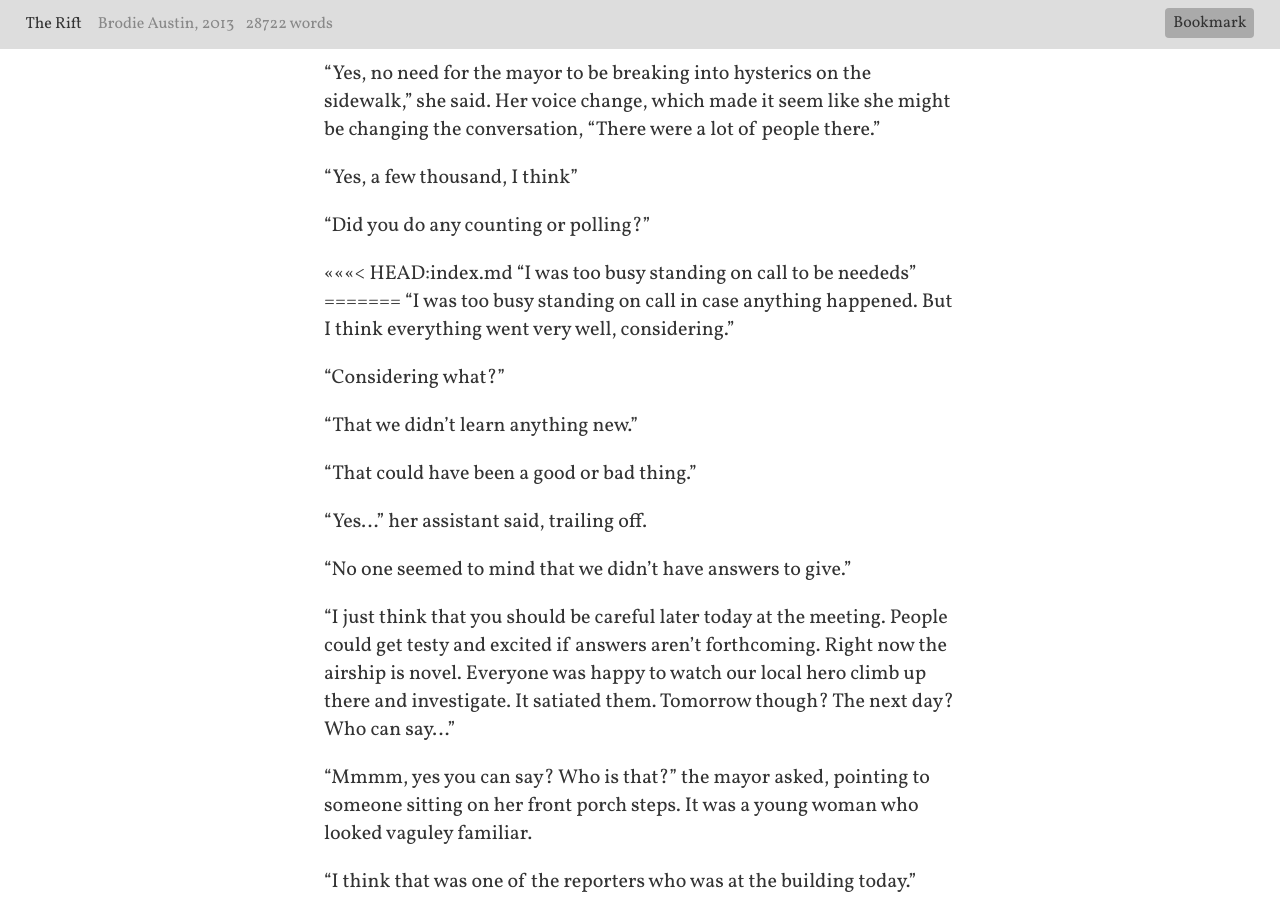
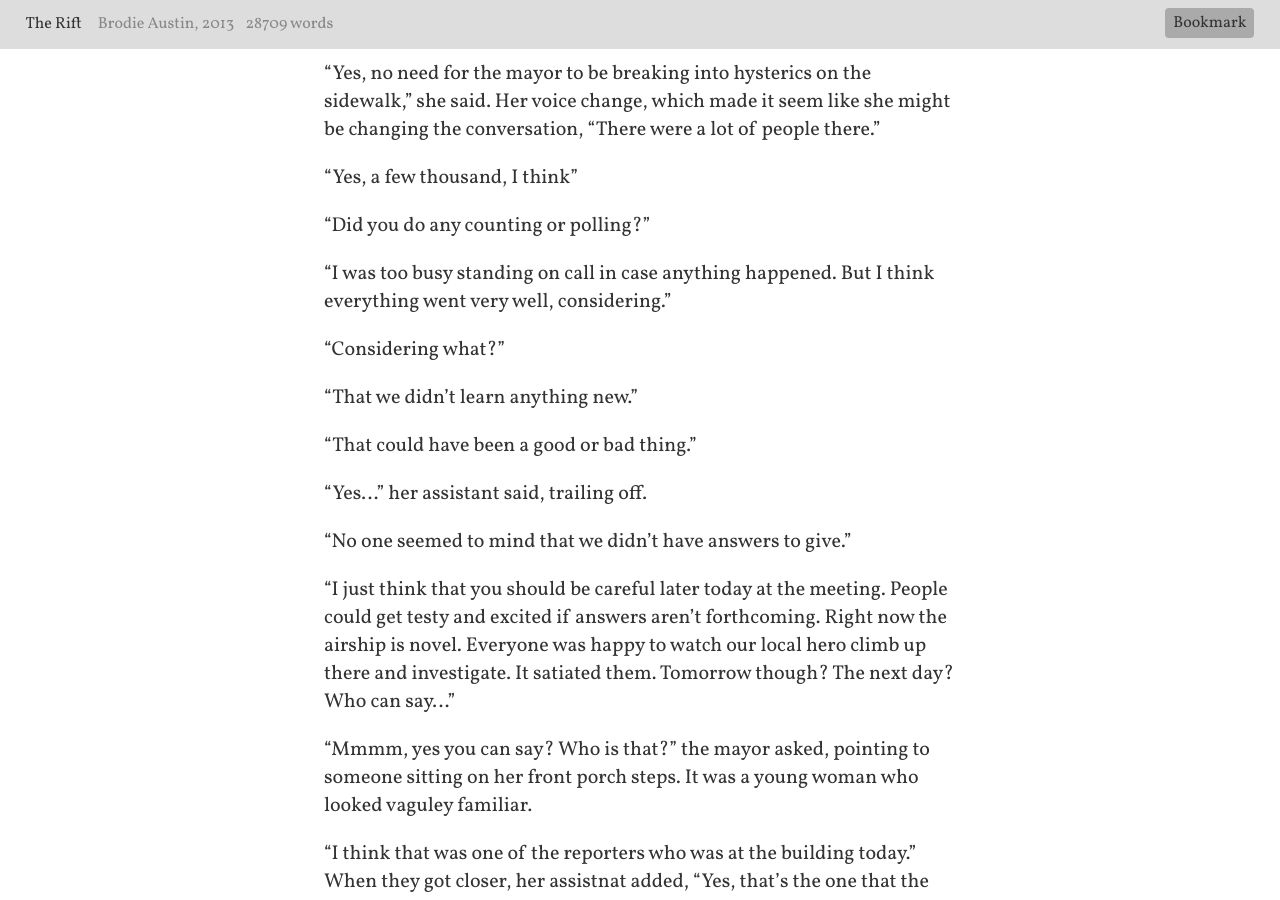
Before and after one commit to brodieaustin/the-rift, a Jekyll site: the page built from index.md, in a window 1280 px wide and 900 px high, scrolled down 84847 px. Built offline with Jekyll 4.4.1, drawn with Linux system fonts in a browser that asks for light colours; nearby versions of some CDN libraries.

Commit message:
fixed commit conflict

```diff
--- a/index.md
+++ b/index.md
@@ -1684,9 +1684,6 @@ During the car back to her house, the mayor and her assistant dissected her perf
 
 "Did you do any counting or polling?"
 
-<<<<<<< HEAD:index.md
-"I was too busy standing on call to be neededs"
-=======
 "I was too busy standing on call in case anything happened. But I think everything went very well, considering."
 
 "Considering what?"
```
